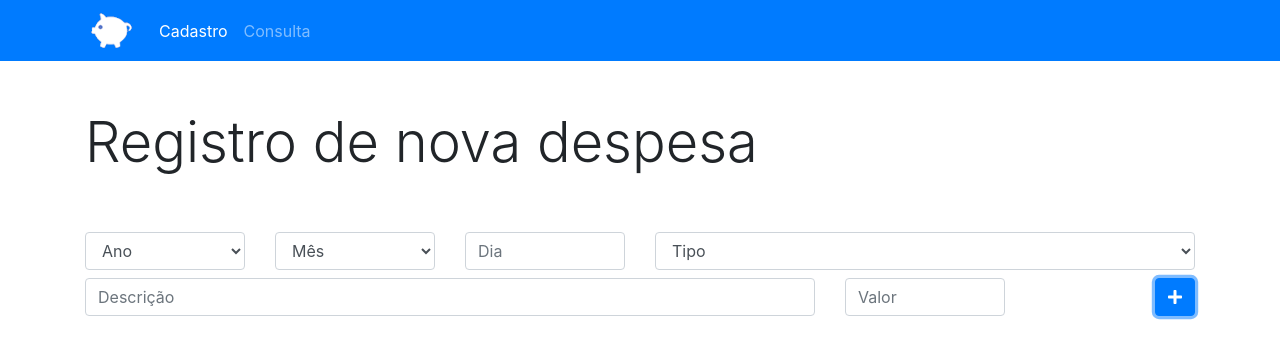
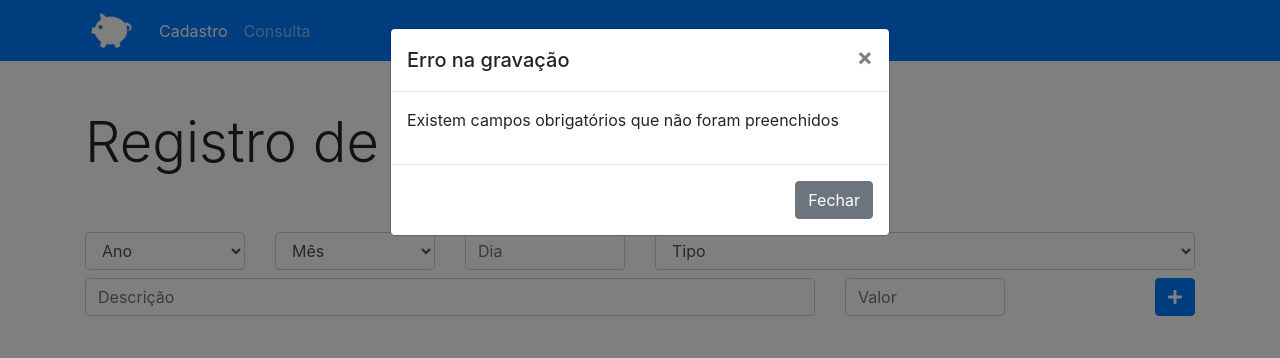
Before and after one commit to IgorThierry/OrcamentoPessoalJS, a plain HTML site: page index.html in a window 1280 px wide. Both pictures are taken after a click on the button 1175 px from the left and 297 px from the top of the page. Drawn offline with nearby package versions, Linux system fonts and the light colour scheme.

Commit message:
validando informações e retornando mensagem

```diff
--- a/app.js
+++ b/app.js
@@ -6,6 +6,16 @@ class Despesa {
         this.tipo = tipo
         this.descricao = descricao
         this.valor = valor
+    }
+
+    validarDados() {
+        for (let i in this) {
+            if(this[i] == undefined || this[i] == '' || this[i] == null){
+                return false
+            }
+        }
+
+        return true
     }
 }
 
@@ -54,5 +64,15 @@ function cadastrarDespesa() {
         valor.value
     )
 
-    bd.gravar(despesa)
+    if (despesa.validarDados()) {
+        bd.gravar(despesa)
+        $('#modalRetorno .modal-title').append('Registro salva com sucesso')
+        $('#modalRetorno .modal-body p').append('Despesa cadastrada com sucesso')
+        $('#modalRetorno').modal('show')
+    } else {
+        $('#modalRetorno .modal-title').append('Erro na gravação')
+        $('#modalRetorno .modal-body p').append('Existem campos obrigatórios que não foram preenchidos')
+        $('#modalRetorno').modal('show')
+    }
+
 }
--- a/index.html
+++ b/index.html
@@ -118,6 +118,26 @@
     </div>
   </div>
 
+  <!-- Modal -->
+  <div class="modal" tabindex="-1" role="dialog" id="modalRetorno">
+    <div class="modal-dialog" role="document">
+      <div class="modal-content">
+        <div class="modal-header">
+          <h5 class="modal-title"></h5>
+          <button type="button" class="close" data-dismiss="modal" aria-label="Fechar">
+            <span aria-hidden="true">&times;</span>
+          </button>
+        </div>
+        <div class="modal-body">
+          <p></p>
+        </div>
+        <div class="modal-footer">
+          <button type="button" class="btn btn-secondary" data-dismiss="modal">Fechar</button>
+        </div>
+      </div>
+    </div>
+  </div>
+
   <script src="app.js"></script>
 </body>
 
```
